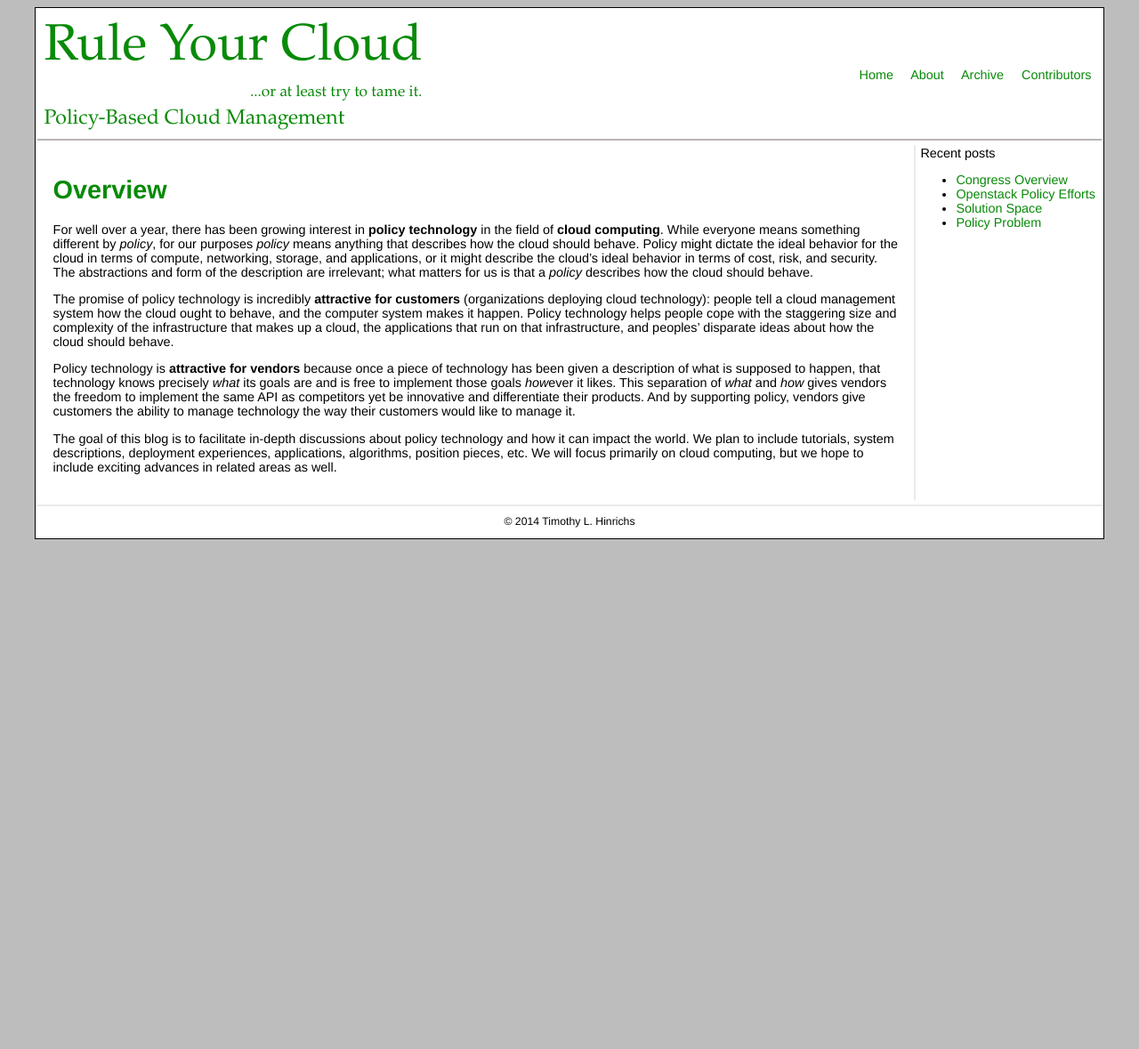
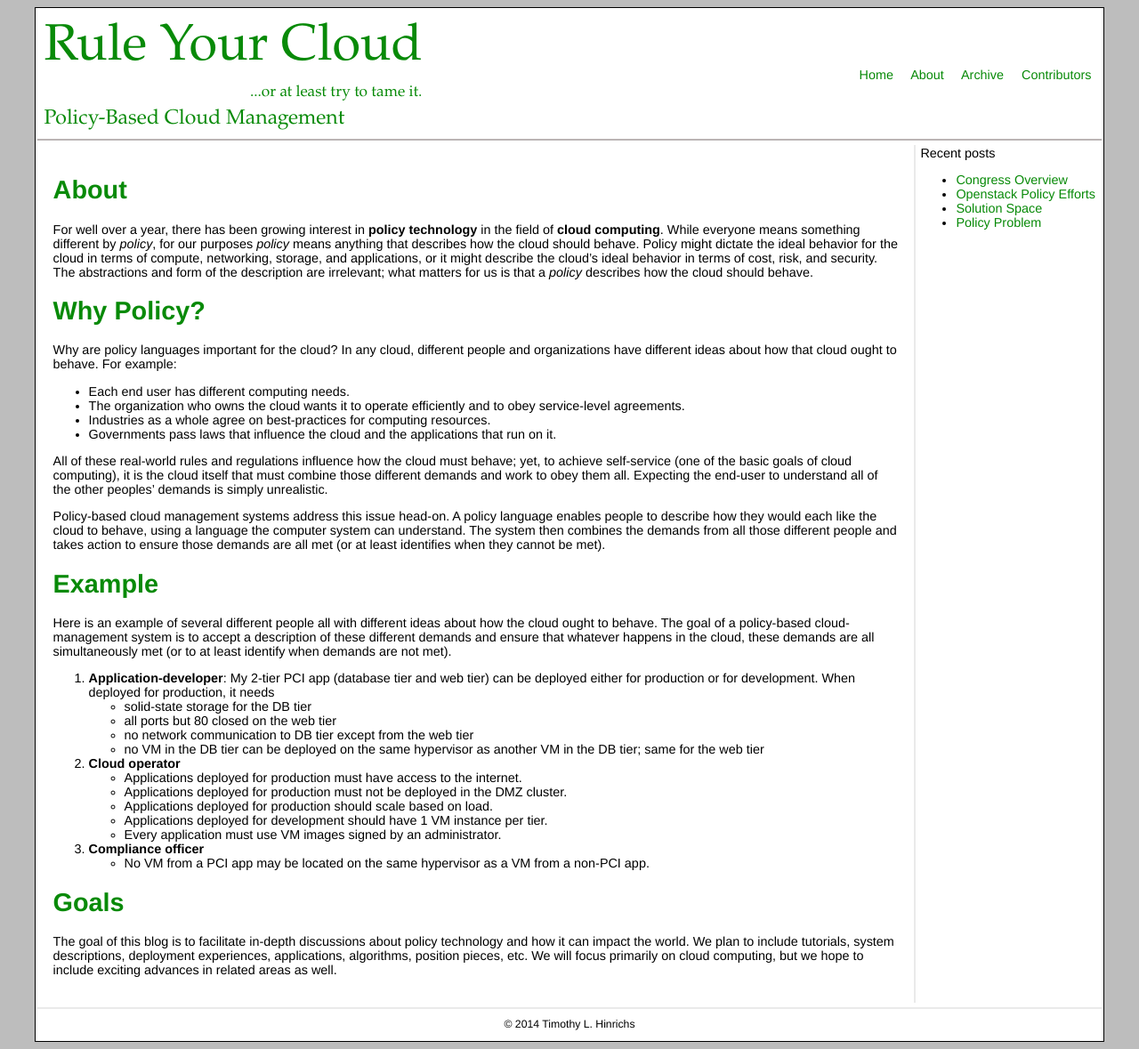
Before and after one commit to timothyhinrichs/timothyhinrichs.github.io, a Jekyll site: the page built from about.md, in a window 1280 px wide. Shown: the whole page at 89% size. Built offline with Jekyll 4.4.1, drawn with Linux system fonts in a browser that asks for light colours; before the commit the page ends 900 px from its top, so only the background shows below that.

Commit message:
Rewrote home and about pages

```diff
--- a/_layouts/blog_post.html
+++ b/_layouts/blog_post.html
@@ -5,3 +5,8 @@ layout: base_with_sidebar
 <h1>{{page.Title}}</h1>
 <div class="authorship">By {{page.Author}} {% if page.Contributors %} with contributions from {{page.Contributors}}{% endif %}</div>
 {{content}}
+
+<div class="blognav">
+{% if page.previous %} <a href="{{page.previous.url}}">Previous</a>&nbsp;&nbsp;&nbsp;{% endif %}
+{% if page.next %} <a href="{{page.next.url}}">Next</a>{% endif %}
+</div>
--- a/about.md
+++ b/about.md
@@ -3,13 +3,48 @@ layout: base_with_sidebar
 comments: False
 ---
 
-# Overview
+# About
+
+For well over a year, there has been growing interest in **policy technology** in the field of **cloud computing**.  While everyone means something different by *policy*, for our purposes *policy* means anything that describes how the cloud should behave.  Policy might dictate the ideal behavior for the cloud in terms of compute, networking, storage, and applications, or it might describe the cloud's ideal behavior in terms of cost, risk, and security.  The abstractions and form of the description are irrelevant; what matters for us is that a *policy* describes how the cloud should behave.
+
+# Why Policy?
+
+Why are policy languages important for the cloud?  In any cloud, different people and organizations have different ideas about how that cloud ought to behave.  For example:
+
+* Each end user has different computing needs.
+* The organization who owns the cloud wants it to operate efficiently and to obey service-level agreements.
+* Industries as a whole agree on best-practices for computing resources.
+* Governments pass laws that influence the cloud and the applications that run on it.
+
+All of these real-world rules and regulations influence how the cloud must behave; yet, to achieve self-service (one of the basic goals of cloud computing), it is the cloud itself that must combine those different demands and work to obey them all.  Expecting the end-user to understand all of the other peoples' demands is simply unrealistic.
+
+Policy-based cloud management systems address this issue head-on.  A policy language enables people to describe how they would each like the cloud to behave, using a language the computer system can understand.  The system then combines the demands from all those different people and takes action to ensure those demands are all met (or at least identifies when they cannot be met).
 
 
-For well over a year, there has been growing interest in **policy technology** in the field of **cloud computing**.  While everyone means something different by *policy*, for our purposes *policy* means anything that describes how the cloud should behave.  Policy might dictate the ideal behavior for the cloud in terms of compute, networking, storage, and applications, or it might describe the cloud's ideal behavior in terms of cost, risk, and security.  The abstractions and form of the description are irrelevant; what matters for us is that a *policy* describes how the cloud should behave.
+# Example
+
+Here is an example of several different people all with different ideas about how the cloud ought to behave.  The goal of a policy-based cloud-management system is to accept a description of these different demands and ensure that whatever happens in the cloud, these demands are all simultaneously met (or to at least identify when  demands are not met).
+
+1. **Application-developer**: My 2-tier PCI app (database tier and web tier) can be deployed either for production or for development.  When deployed for production, it needs
+    * solid-state storage for the DB tier
+    * all ports but 80 closed on the web tier
+    * no network communication to DB tier except from the web tier
+    * no VM in the DB tier can be deployed on the same hypervisor as another VM in the DB tier; same for the web tier
+2. **Cloud operator**
+    * Applications deployed for production must have access to the internet.
+    * Applications deployed for production must not be deployed in the DMZ cluster.
+    * Applications deployed for production should scale based on load.
+    * Applications deployed for development should have 1 VM instance per tier.
+    * Every application must use VM images signed by an administrator.
+3. **Compliance officer**
+    * No VM from a PCI app may be located on the same hypervisor as a VM from a non-PCI app.
+
+<!--
 
 The promise of policy technology is incredibly **attractive for customers** (organizations deploying cloud technology): people tell a cloud management system how the cloud ought to behave, and the computer system makes it happen.  Policy technology helps people cope with the staggering size and complexity of the infrastructure that makes up a cloud, the applications that run on that infrastructure, and peoples' disparate ideas about how the cloud should behave.
 
 Policy technology is **attractive for vendors** because once a piece of technology has been given a description of what is supposed to happen, that technology knows precisely *what* its goals are and is free to implement those goals *how*ever it likes.  This separation of *what* and *how* gives vendors the freedom to implement the same API as competitors yet be innovative and differentiate their products.  And by supporting policy, vendors give customers the ability to manage technology the way their customers would like to manage it.
+ -->
 
+# Goals
 The goal of this blog is to facilitate in-depth discussions about policy technology and how it can impact the world.  We plan to include tutorials, system descriptions, deployment experiences, applications, algorithms, position pieces, etc.  We will focus primarily on cloud computing, but we hope to include exciting advances in related areas as well.
--- a/assets/style.css
+++ b/assets/style.css
@@ -101,6 +101,11 @@ td.navpane {
     margin-left: 20px;
 }
 
+.blognav {
+    padding-top: 10px;
+    width: 100%;
+    text-align: center;
+}
 .bottompane {
     text-align: center;
     font-size: 85%;
```
Also changed, not shown: index.md (+8 -2 lines).
